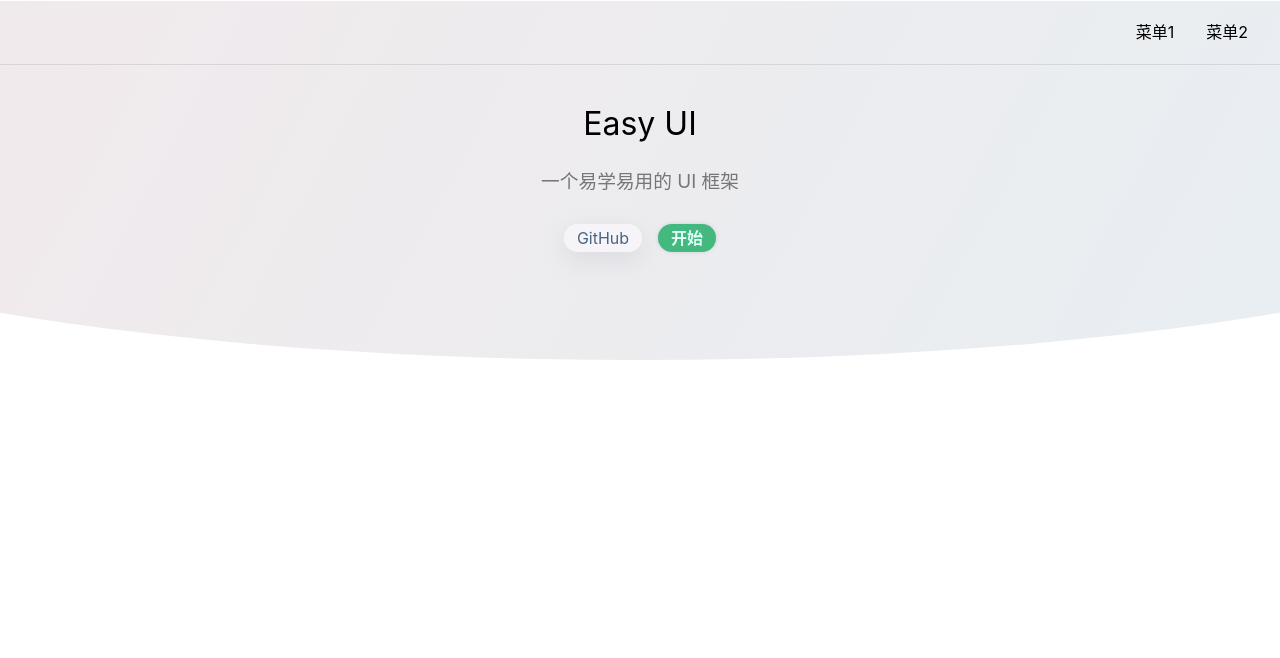
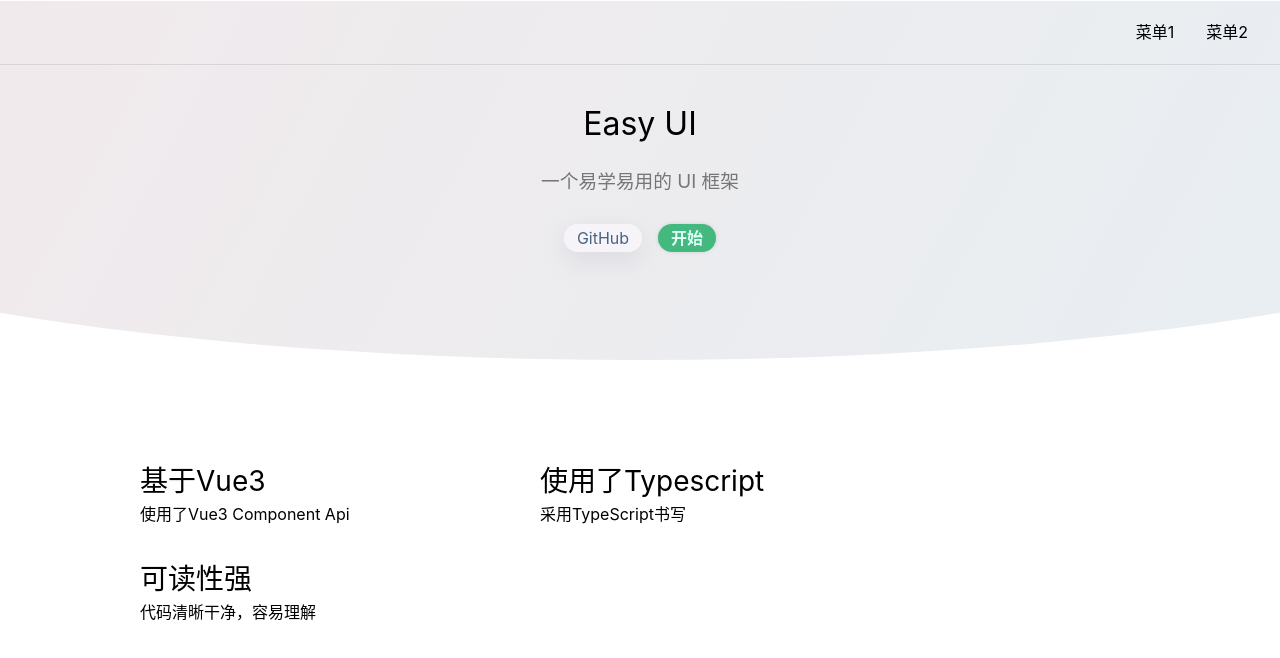
Before and after one commit to Lixianlai-2/Easy-Wheel, a Vue app: page /#/ in a window 1280 px wide. Shown: the top 658 px of the page. Built offline with nearby package versions, Linux system fonts and the light colour scheme.

Commit message:
首页修饰2

```diff
--- a/index.html
+++ b/index.html
@@ -4,7 +4,7 @@
     <meta charset="UTF-8" />
     <link rel="icon" type="image/svg+xml" href="/vite.svg" />
     <meta name="viewport" content="width=device-width, initial-scale=1.0" />
-    <script src="//at.alicdn.com/t/c/font_3604921_5mrpjenwmov.js"></script>
+    <script src="//at.alicdn.com/t/c/font_3604921_w40tjglleo.js"></script>
     <title>Easy Wheel</title>
   </head>
   <body>
--- a/src/views/Home.vue
+++ b/src/views/Home.vue
@@ -14,15 +14,29 @@
       </div>
     </div>
     <div class="feature">
+      <ul>
+        <li>
+          <h3>基于Vue3</h3>
+          <p>使用了Vue3 Component Api</p>
           <svg class="icon" aria-hidden="true">
             <use xlink:href="#icon-Vue"></use>
           </svg>
+        </li>
+        <li>
+          <h3>使用了Typescript</h3>
+          <p>采用TypeScript书写</p>
           <svg class="icon" aria-hidden="true">
             <use xlink:href="#icon-typescript-def"></use>
           </svg>
+        </li>
+        <li>
+          <h3>可读性强</h3>
+          <p>代码清晰干净，容易理解</p>
           <svg class="icon" aria-hidden="true">
-        <use xlink:href="#icon-dengpao"></use>
+            <use xlink:href="#icon-jiajiabaojie-tubiao-"></use>
           </svg>
+        </li>
+      </ul>
     </div>
   </div>
 </template>
@@ -121,6 +135,46 @@ export default {
   box-shadow: rgba(149, 157, 165, 0.2) 0px 8px 24px;
 }
 
+.feature {
+  margin: 64px auto;
+  padding: 20px;
+  width: 400px;
+  @media (min-width: 800px) {
+    width: 800px;
+  }
+  @media (min-width: 1200px) {
+    width: 1200px;
+  }
+  > ul {
+    display: flex;
+    flex-wrap: wrap;
+    > li {
+      width: 400px;
+      margin: 16px 0;
+      display: grid;
+      justify-content: start;
+      align-content: space-between;
+      grid-template-areas:
+        "icon title"
+        "icon text";
+      grid-template-columns: 80px auto;
+      grid-template-rows: 1fr auto;
+      > svg {
+        grid-area: icon;
+        width: 64px;
+        height: 64px;
+      }
+      > h3 {
+        grid-area: title;
+        font-size: 28px;
+      }
+      > p {
+        grid-area: text;
+      }
+    }
+  }
+}
+
 .feature svg {
   font-size: 64px;
 }
```
Lines whose indentation alone changed are shown as unchanged.
